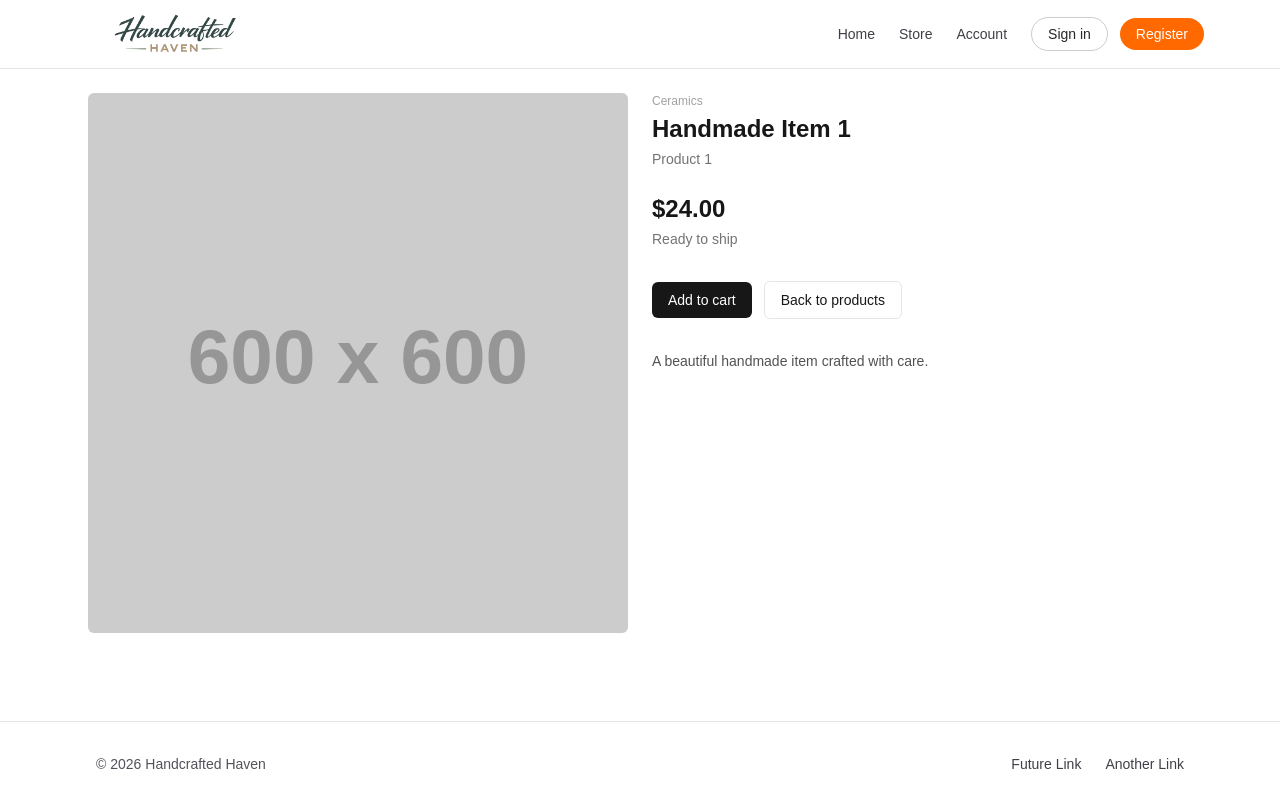
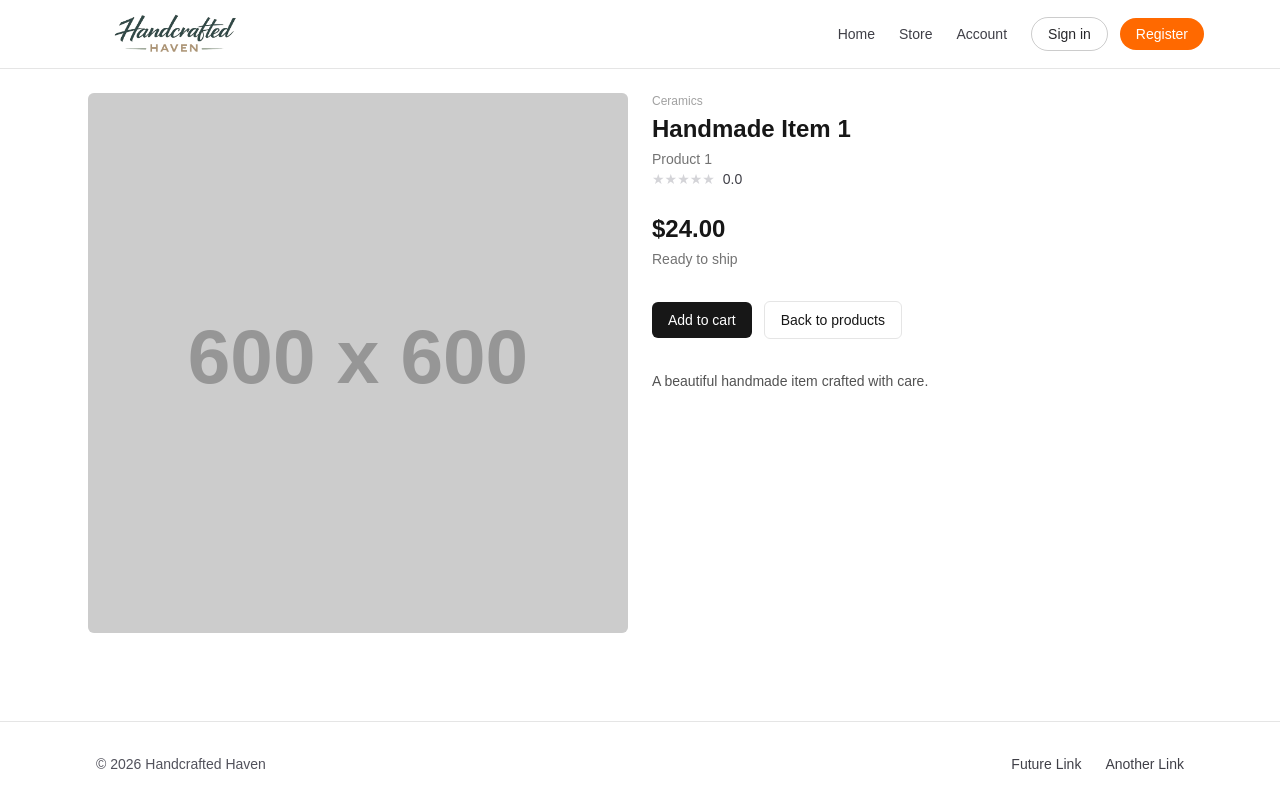
Before and after one commit to nelyjc/handcrafted-haven, a Next.js app: page /products/1 in a window 1280 px wide. Built offline with nearby package versions, Linux system fonts and the light colour scheme.

Commit message:
star rating on individual products

```diff
--- a/app/products/[id]/page.tsx
+++ b/app/products/[id]/page.tsx
@@ -1,10 +1,14 @@
+// app/products/[id]/page.tsx
 import productsData from "../../lib/products.json";
+import { StarRating } from "@/app/ui/startratings";
 
 export default async function ProductPage({ params }: { params: Promise<{ id: string }> }) {
     const sp = await params;
     const id = sp.id;
     const products = productsData as Array<any>;
     const product = products.find((p) => String(p.id) === id);
+
+
 
     if (!product) {
         return (
@@ -34,6 +38,8 @@ export default async function ProductPage({ params }: { params: Promise<{ id: st
                         <div className="text-xs text-neutral-400 dark:text-neutral-500">{product.category}</div>
                         <h1 className="mt-1 text-2xl font-semibold">{product.title}</h1>
                         <div className="mt-1 text-sm text-neutral-500 dark:text-neutral-400">{product.name}</div>
+                        {/* star rating */}
+                        <StarRating rating={product.rating ?? 0} count={product.review_count ?? undefined} />
                     </div>
 
                     <div className="mt-2">
```
